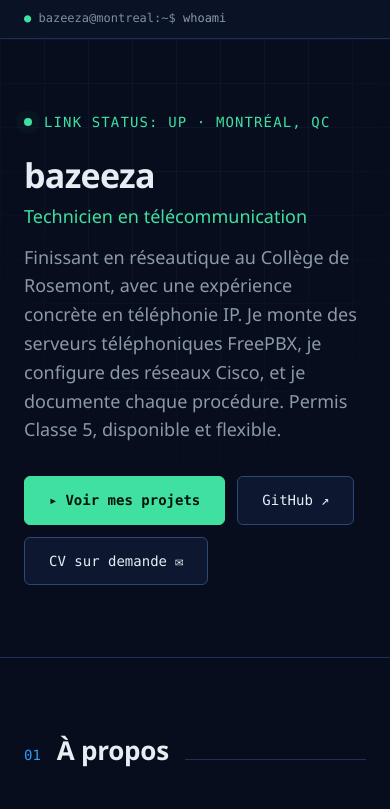
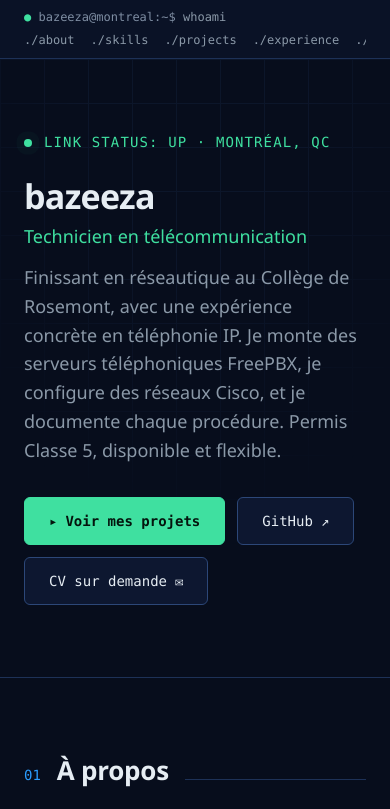
Before and after one commit to Bazeeza/bazeeza.github.io, a plain HTML site: page index.html in a window 390 px wide. Shown: the top 809 px of the page. Drawn offline with Linux system fonts and the light colour scheme.

Commit message:
Show keyboard focus and keep the navigation on small screens
- A 2 px focus outline on every focusable element (:focus-visible), light on green buttons.

- Under 620 px the section menu moves below the prompt instead of being hidden, so mobile visitors can still navigate.

- Menu links get vertical padding for a larger touch target.

- scroll-margin-top keeps anchored sections from sliding under the sticky bar.

```diff
--- a/assets/css/main.css
+++ b/assets/css/main.css
@@ -18,6 +18,9 @@ body{
 a{color:inherit;text-decoration:none}
 strong{color:var(--color-text);font-weight:600}
 .wrap{max-width:var(--content-width);margin:0 auto;padding:0 var(--space-5)}
+/* Keyboard focus: always visible, never removed. Green on the dark background is about 11:1. */
+:focus-visible{outline:2px solid var(--color-green);outline-offset:3px;border-radius:var(--radius-sm)}
+.btn.primary:focus-visible,.skip-link:focus-visible{outline-color:var(--color-text)}
 main:focus{outline:none}
 ul,ol{list-style:none}
 
@@ -49,9 +52,13 @@ ul,ol{list-style:none}
 .statusbar .dot{color:var(--color-green)}
 .statusbar .cmd{color:var(--color-text-muted)}
 .nav-links{display:flex;gap:var(--space-5)}
-.nav-links a{color:var(--color-text-muted);transition:color var(--duration)}
+.nav-links a{display:inline-block;padding:var(--space-1) 0;color:var(--color-text-muted);transition:color var(--duration)}
 .nav-links a:hover{color:var(--color-green)}
-@media(max-width:620px){.nav-links{display:none}}
+/* Small screens: the menu moves under the prompt instead of disappearing */
+@media(max-width:620px){
+  .statusbar .wrap{flex-direction:column;align-items:flex-start;gap:0;padding-top:var(--space-2);padding-bottom:var(--space-1)}
+  .nav-links{gap:var(--space-4);max-width:100%;overflow-x:auto}
+}
 
 /* ---- hero ---- */
 .hero{padding:var(--space-8) 0;border-bottom:1px solid var(--color-border);position:relative}
@@ -90,6 +97,8 @@ h1 .role{display:block;color:var(--color-green);font-size:clamp(1.125rem,3vw,1.6
 
 /* ---- section framing ---- */
 section{padding:var(--space-8) 0;border-bottom:1px solid var(--color-border)}
+/* Anchor targets stop below the sticky status bar instead of under it */
+section[id],footer[id],main{scroll-margin-top:4rem}
 .sec-head{display:flex;align-items:baseline;gap:var(--space-4);margin-bottom:var(--space-7)}
 .sec-num{font-family:var(--font-mono);color:var(--color-blue);font-size:var(--text-sm)}
 .sec-title{font-size:var(--text-2xl);font-weight:600;letter-spacing:-.01em}
```
